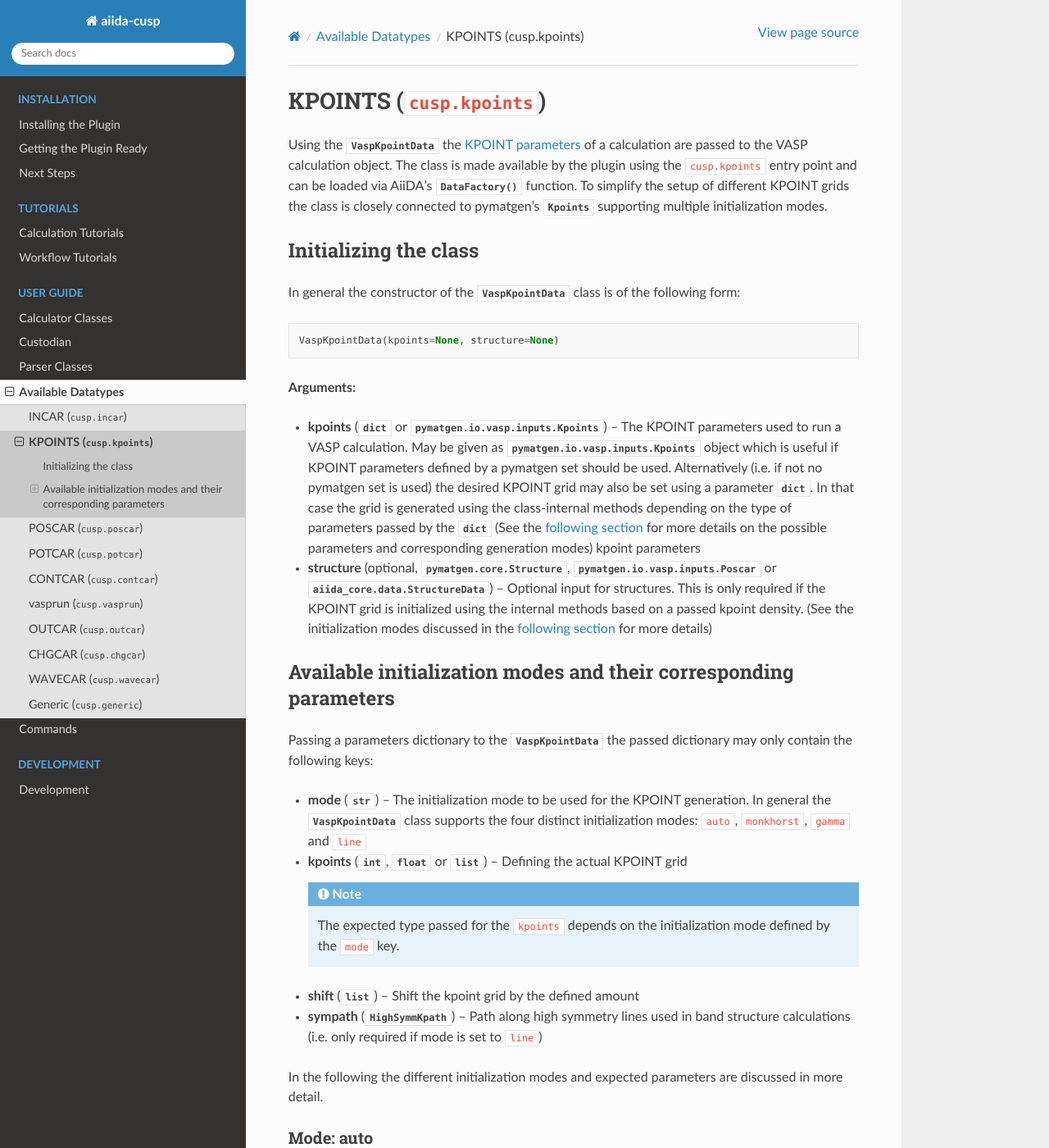
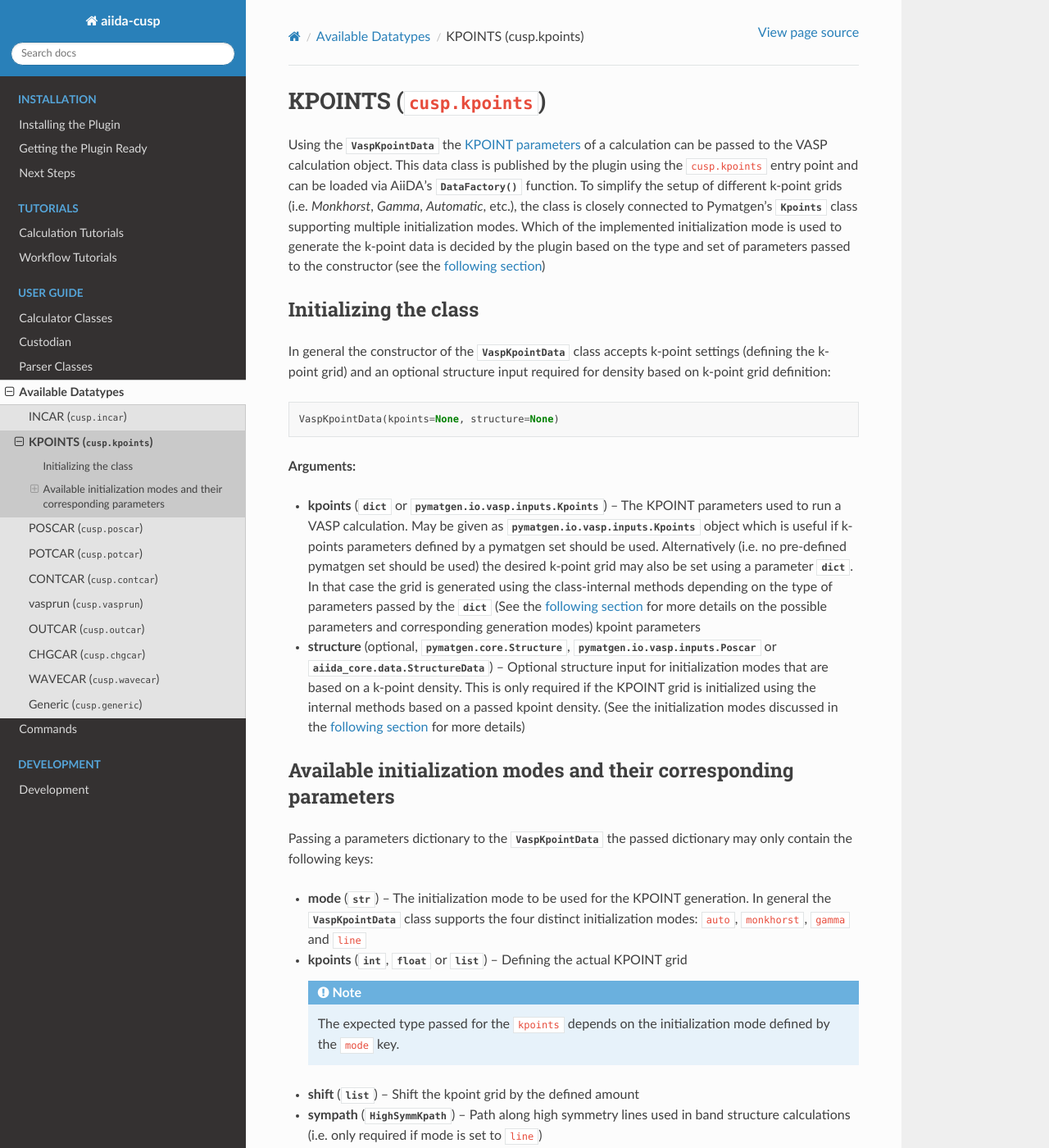
Before and after one commit to aiida-cusp/aiida-cusp, a Sphinx documentation site: the page built from docs/source/user_guide/datatypes/inputs/kpoints.rst, in a window 1280 px wide and 1400 px high. Shown: the whole window at 82% size. Built offline with Sphinx 7.4.7 and the Read the Docs theme 2.0.0, drawn with Linux system fonts in a browser that asks for light colours; some of the changed text lies outside the part shown.

Commit message:
Fix minor typos in the user-guide section

```diff
--- a/docs/source/user_guide/custodian/handlers.rst
+++ b/docs/source/user_guide/custodian/handlers.rst
@@ -10,7 +10,7 @@ Here, the input is expected to be a dictionary of the following form:
 
 .. code-block:: python
 
-   handler_input = {
+   handler_inputs = {
       'HandlerName1': {
           'option': 'value',
           ...
--- a/docs/source/user_guide/datatypes/inputs/kpoints.rst
+++ b/docs/source/user_guide/datatypes/inputs/kpoints.rst
@@ -3,15 +3,17 @@
 KPOINTS (``cusp.kpoints``)
 --------------------------
 
-Using the :class:`~aiida_cusp.data.VaspKpointData` the `KPOINT parameters`_ of a calculation are passed to the VASP calculation object.
-The class is made available by the plugin using the ``cusp.kpoints`` entry point and can be loaded via AiiDA's :func:`~aiida.plugins.DataFactory` function.
-To simplify the setup of different KPOINT grids the class is closely connected to pymatgen's :class:`~pymatgen.io.vasp.inputs.Kpoints` supporting multiple initialization modes.
+Using the :class:`~aiida_cusp.data.VaspKpointData` the `KPOINT parameters`_ of a calculation can be passed to the VASP calculation object.
+This data class is published by the plugin using the ``cusp.kpoints`` entry point and can be loaded via AiiDA's :func:`~aiida.plugins.DataFactory` function.
+To simplify the setup of different k-point grids (i.e. `Monkhorst`, `Gamma`, `Automatic`, etc.), the class is closely connected to Pymatgen's :class:`~pymatgen.io.vasp.inputs.Kpoints` class supporting multiple initialization modes.
+Which of the implemented initialization mode is used to generate the k-point data is decided by the plugin based on the type and set of parameters passed to the constructor (see the :ref:`following section<user-guide-datatypes-inputs-kpoints-init>`)
 
+.. _user-guide-datatypes-inputs-kpoints-init:
 
 Initializing the class
 ^^^^^^^^^^^^^^^^^^^^^^
 
-In general the constructor of the :class:`~aiida_cusp.data.VaspKpointData` class is of the following form:
+In general the constructor of the :class:`~aiida_cusp.data.VaspKpointData` class accepts k-point settings (defining the k-point grid) and an optional structure input required for density based on k-point grid definition:
 
 .. code-block:: python
 
@@ -21,13 +23,13 @@ In general the constructor of the :class:`~aiida_cusp.data.VaspKpointData` class
 
 * **kpoints** (:class:`dict` or :class:`pymatgen.io.vasp.inputs.Kpoints`) --
   The KPOINT parameters used to run a VASP calculation.
-  May be given as :class:`pymatgen.io.vasp.inputs.Kpoints` object which is useful if KPOINT parameters defined by a pymatgen set should be used.
-  Alternatively (i.e. if not no pymatgen set is used) the desired KPOINT grid may also be set using a parameter :class:`dict`.
+  May be given as :class:`pymatgen.io.vasp.inputs.Kpoints` object which is useful if k-points parameters defined by a pymatgen set should be used.
+  Alternatively (i.e. no pre-defined pymatgen set should be used) the desired k-point grid may also be set using a parameter :class:`dict`.
   In that case the grid is generated using the class-internal methods depending on the type of parameters passed by the :class:`dict`
   (See the :ref:`following section<inputs_kpoints_init_modes>` for more details on the possible parameters and corresponding generation modes)
   kpoint parameters
 * **structure** (optional, :class:`pymatgen.core.Structure`, :class:`pymatgen.io.vasp.inputs.Poscar` or :class:`aiida_core.data.StructureData`) --
-  Optional input for structures.
+  Optional structure input for initialization modes that are based on a k-point density.
   This is only required if the KPOINT grid is initialized using the internal methods based on a passed kpoint density.
   (See the initialization modes discussed in the :ref:`following section<inputs_kpoints_init_modes>` for more details)
 
```
Also changed, not shown: other parts of docs/source/user_guide/datatypes/inputs/kpoints.rst (+3 -3 lines), docs/source/user_guide/parsers/vasp_file_parser.rst (+8 -8 lines).
